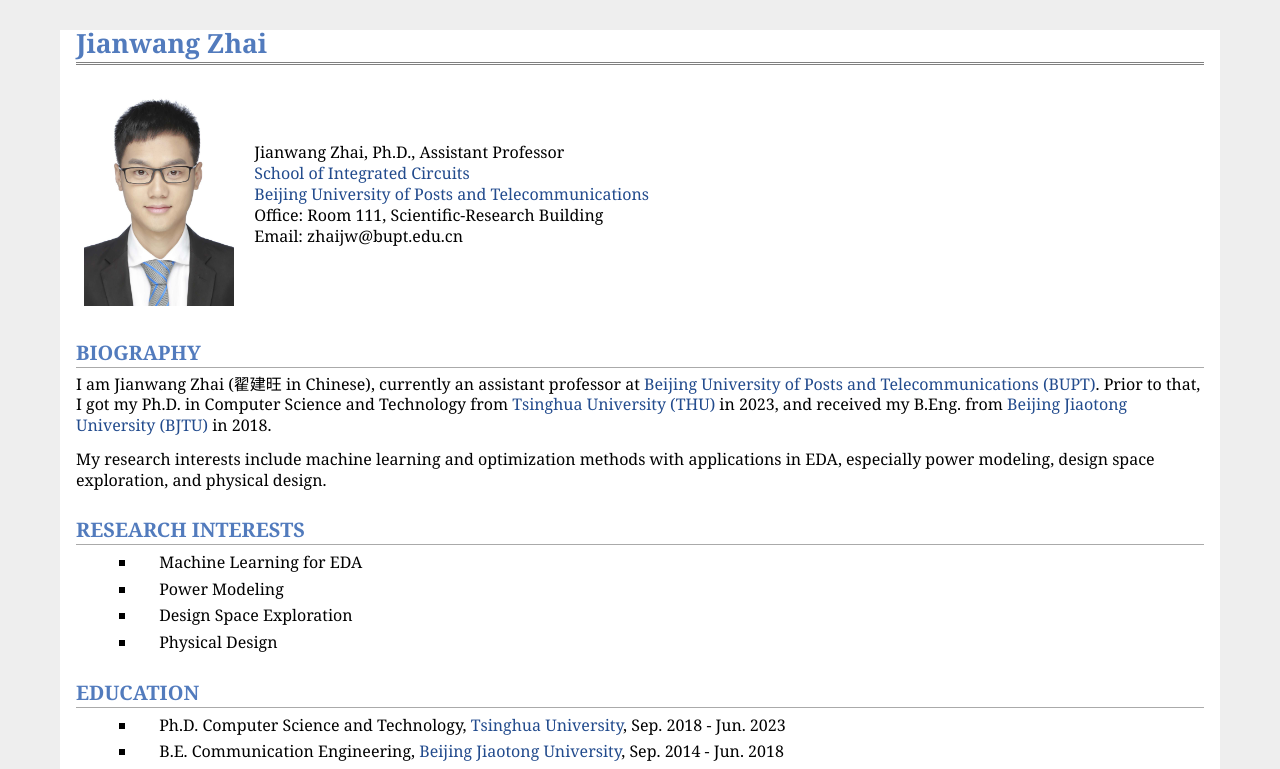
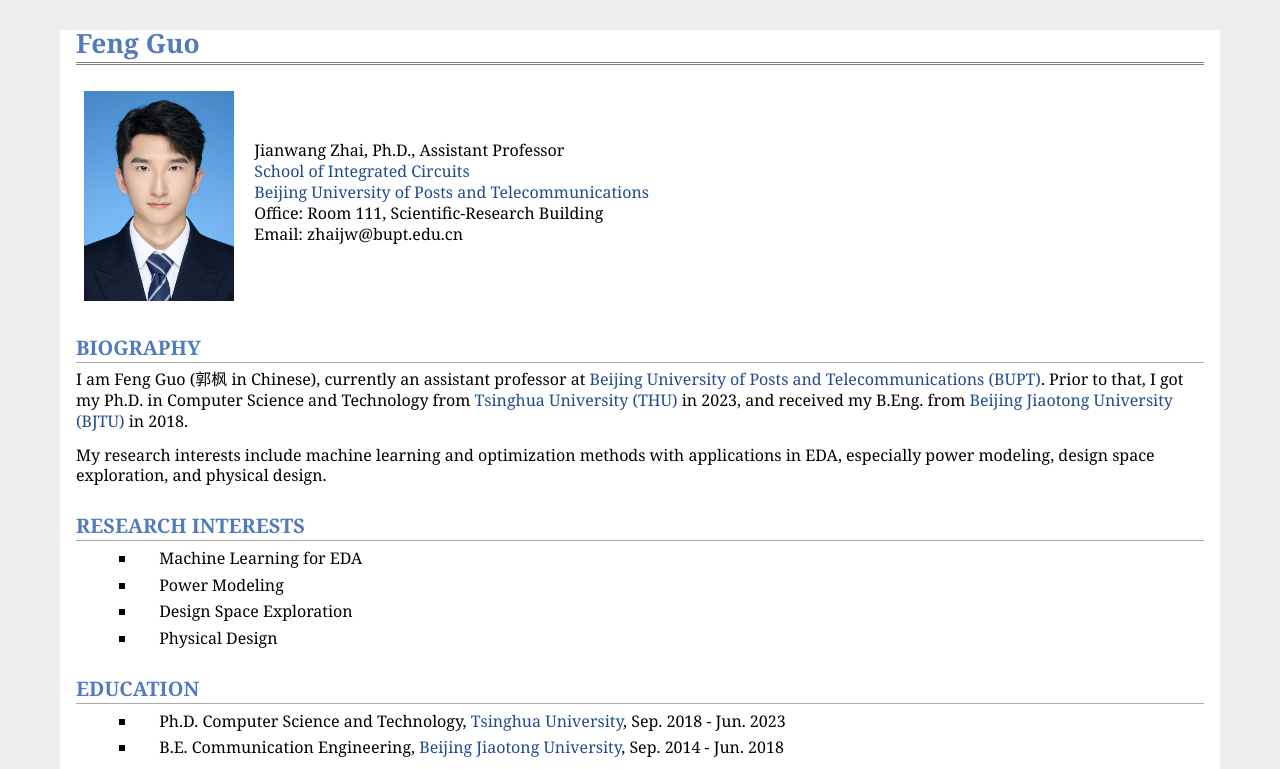
Before and after one commit to Yukijudaio/sunhuabin.github.io, a plain HTML site: page index.html in a window 1280 px wide. Shown: the top 769 px of the page. Drawn offline with Linux system fonts and the light colour scheme.

Commit message:
2024.9.23

```diff
--- a/index.html
+++ b/index.html
@@ -12,10 +12,10 @@
 <body>
 <div id="layout-content">
 <div id="toptitle">
-<h1>Jianwang Zhai</h1>
+<h1>Feng Guo</h1>
 </div>
 <table class="imgtable"><tr><td>
-<img src="zhaijianwang.jpg" alt="150" width="150px" height="Jianwang Zhai" />&nbsp;</td>
+<img src="guofeng.jpg" alt="150" width="150px" height="Feng Guo" />&nbsp;</td>
 <td align="left"><p>Jianwang Zhai, Ph.D., Assistant Professor <br />
 <a href="https://ic.bupt.edu.cn/">School of Integrated Circuits</a> <br />
 <a href="https://www.bupt.edu.cn/">Beijing University of Posts and Telecommunications</a> <br />
@@ -23,7 +23,7 @@
 Email: zhaijw@bupt.edu.cn<br /></p>
 </td></tr></table>
 <h2>BIOGRAPHY</h2>
-<p>I am Jianwang Zhai (翟建旺 in Chinese), currently an assistant professor at <a href="https://www.bupt.edu.cn/">Beijing University of Posts and Telecommunications (BUPT)</a>.
+<p>I am Feng Guo (郭枫 in Chinese), currently an assistant professor at <a href="https://www.bupt.edu.cn/">Beijing University of Posts and Telecommunications (BUPT)</a>.
 Prior to that, I got my Ph.D. in Computer Science and Technology from <a href="https://www.tsinghua.edu.cn/">Tsinghua University (THU)</a> in 2023, and received my B.Eng. from <a href="https://www.bjtu.edu.cn/">Beijing Jiaotong University (BJTU)</a> in 2018.</p>
 <p>My research interests include machine learning and optimization methods with applications in EDA, especially power modeling, design space exploration, and physical design.</p>
 <h2>RESEARCH INTERESTS</h2>
```
Also changed, not shown: guofeng.jpg (added), 1 other file.
